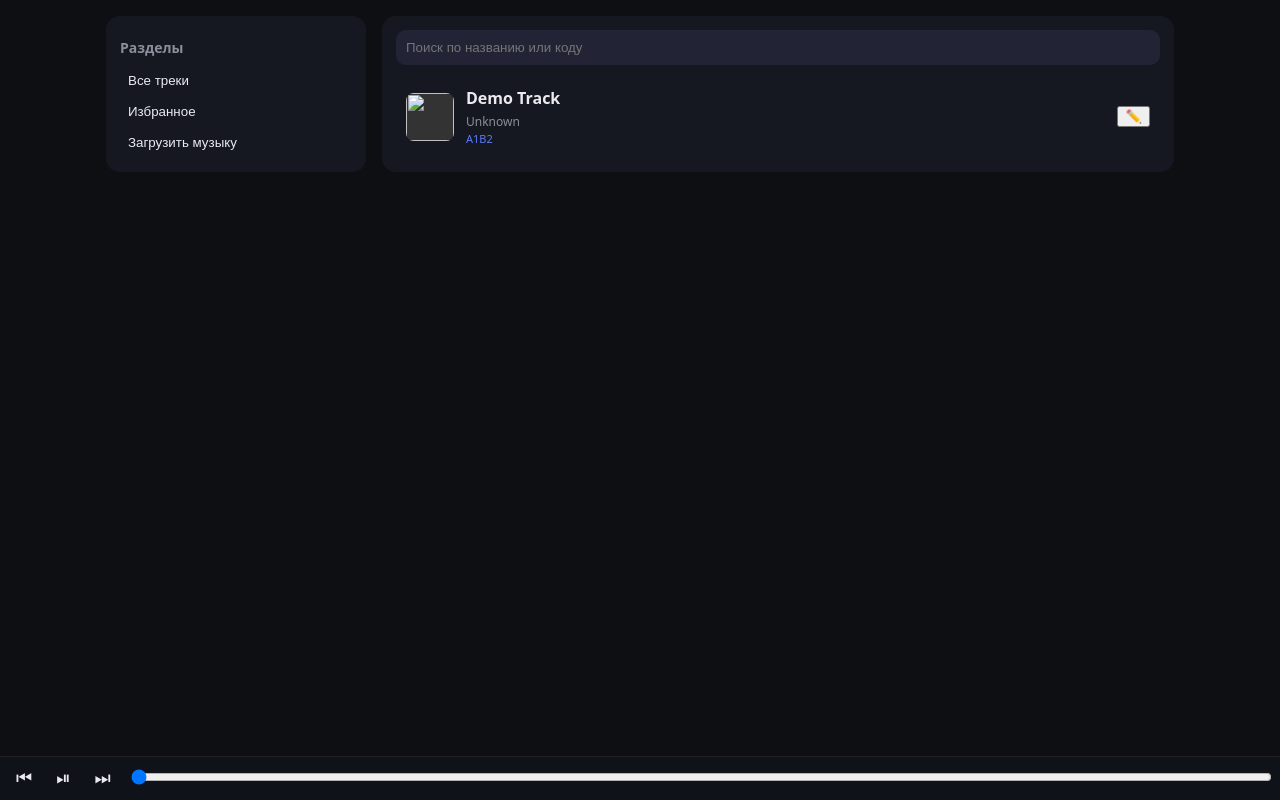
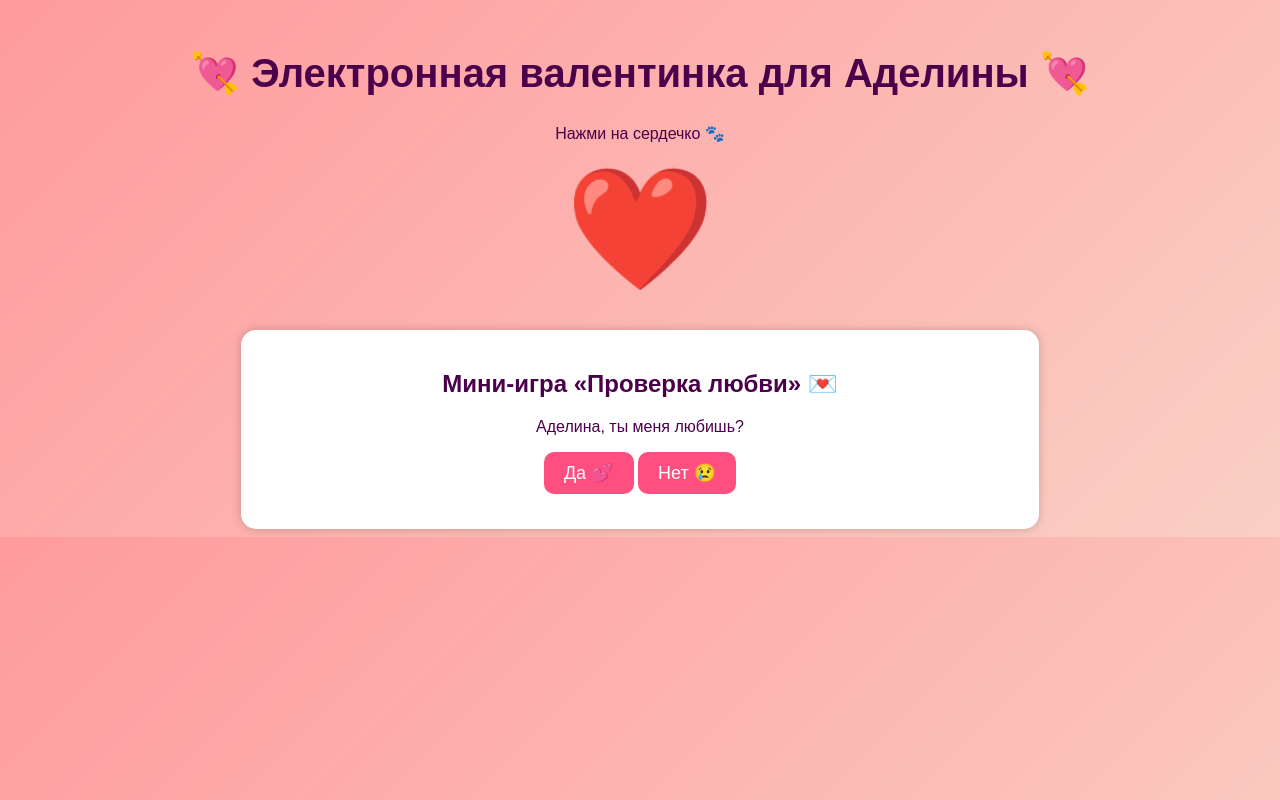
Before and after one commit to marknafilov-tech/fsd, a plain HTML site: page index.html in a window 1280 px wide. Drawn offline with Linux system fonts and the light colour scheme.

Commit message:
Update index.html

```diff
--- a/index.html
+++ b/index.html
@@ -2,322 +2,118 @@
 <html lang="ru">
 <head>
 <meta charset="UTF-8">
-<meta name="viewport" content="width=device-width, initial-scale=1.0">
-<title>Minimal Music Player</title>
+<title>Валентинка для Аделины 💖</title>
 
 <style>
-:root{
-  --bg:#0e0f13;
-  --card:#161821;
-  --text:#eaeaf0;
-  --muted:#8b8f9c;
-  --accent:#5b7cfa;
-  --radius:14px;
+body {
+    background: linear-gradient(135deg, #ff9a9e, #fad0c4);
+    font-family: "Arial", sans-serif;
+    text-align: center;
+    color: #4a004a;
 }
 
-*{box-sizing:border-box}
-body{
-  margin:0;
-  font-family:system-ui,-apple-system,Segoe UI,Roboto;
-  background:var(--bg);
-  color:var(--text);
+.container {
+    margin-top: 50px;
 }
 
-.app{
-  max-width:1100px;
-  margin:auto;
-  padding:16px;
-  display:grid;
-  grid-template-columns:260px 1fr;
-  gap:16px;
+h1 {
+    font-size: 40px;
 }
 
-@media(max-width:900px){
-  .app{grid-template-columns:1fr}
+#heart {
+    font-size: 120px;
+    cursor: pointer;
+    transition: transform 0.3s;
 }
 
-/* SIDEBAR */
-.sidebar{
-  background:var(--card);
-  border-radius:var(--radius);
-  padding:14px;
-}
-.sidebar h2{
-  margin:8px 0;
-  font-size:14px;
-  color:var(--muted);
-}
-.sidebar button{
-  width:100%;
-  background:none;
-  border:none;
-  color:var(--text);
-  text-align:left;
-  padding:8px;
-  border-radius:8px;
-  cursor:pointer;
-}
-.sidebar button:hover{background:#222436}
-
-/* MAIN */
-.main{
-  background:var(--card);
-  border-radius:var(--radius);
-  padding:14px;
+#heart:hover {
+    transform: scale(1.2);
 }
 
-.search{
-  display:flex;
-  gap:8px;
-  margin-bottom:12px;
-}
-.search input{
-  flex:1;
-  padding:10px;
-  border-radius:10px;
-  border:none;
-  background:#222436;
-  color:var(--text);
+#message {
+    display: none;
+    font-size: 22px;
+    margin-top: 20px;
 }
 
-.track{
-  display:flex;
-  align-items:center;
-  gap:12px;
-  padding:10px;
-  border-radius:10px;
-  cursor:pointer;
-}
-.track:hover{background:#222436}
-.track.active{background:#2a2d40}
-
-.cover{
-  width:48px;
-  height:48px;
-  border-radius:8px;
-  background:#333;
-  object-fit:cover;
-}
-.track-info{
-  flex:1;
-}
-.track-info b{display:block}
-.track-info span{
-  font-size:12px;
-  color:var(--muted);
+.game-box {
+    margin-top: 30px;
+    padding: 20px;
+    background: white;
+    width: 60%;
+    margin-left: auto;
+    margin-right: auto;
+    border-radius: 15px;
+    box-shadow: 0 0 10px rgba(0,0,0,0.2);
 }
 
-.code{
-  font-size:11px;
-  color:var(--accent);
+button {
+    background: #ff4f81;
+    color: white;
+    border: none;
+    padding: 10px 20px;
+    font-size: 18px;
+    border-radius: 10px;
+    cursor: pointer;
 }
 
-.controls{
-  position:fixed;
-  bottom:0;
-  left:0;
-  right:0;
-  background:#10121a;
-  border-top:1px solid #222;
-  padding:10px;
-  display:flex;
-  align-items:center;
-  gap:12px;
+button:hover {
+    background: #ff1f61;
 }
 
-.controls button{
-  background:none;
-  border:none;
-  color:var(--text);
-  font-size:18px;
-  cursor:pointer;
+#result {
+    font-size: 20px;
+    margin-top: 15px;
+}
+</style>
+
+<script>
+function openHeart() {
+    document.getElementById("message").style.display = "block";
 }
 
-.progress{
-  flex:1;
+function checkLove(answer) {
+    let result = document.getElementById("result");
+
+    if(answer === "yes") {
+        result.innerHTML = "💖 Я тоже тебя обожаю Аделина! 💖";
+    } else {
+        result.innerHTML = "😿 Невозможно! Ты просто стесняешься — я всё равно тебя люблю!";
+    }
 }
-.progress input{
-  width:100%;
-}
+</script>
 
-.editor{
-  margin-top:16px;
-  padding:12px;
-  border-radius:12px;
-  background:#10121a;
-}
-.editor h3{margin-top:0}
-.editor input{
-  width:100%;
-  margin-bottom:6px;
-  padding:8px;
-  border-radius:8px;
-  border:none;
-  background:#222436;
-  color:var(--text);
-}
-.editor button{
-  margin-top:6px;
-  padding:8px;
-  border:none;
-  border-radius:8px;
-  background:var(--accent);
-  color:white;
-  cursor:pointer;
-}
-.local{
-  font-size:11px;
-  color:#ffb86c;
-}
-</style>
 </head>
 
 <body>
 
-<div class="app">
+<div class="container">
 
-  <div class="sidebar">
-    <h2>Разделы</h2>
-    <button onclick="showAll()">Все треки</button>
-    <button onclick="showFav()">Избранное</button>
-    <button onclick="addLocal()">Загрузить музыку</button>
-  </div>
+<h1>💘 Электронная валентинка для Аделины 💘</h1>
 
-  <div class="main">
-    <div class="search">
-      <input id="search" placeholder="Поиск по названию или коду">
-    </div>
+<p>Нажми на сердечко 🐾</p>
 
-    <div id="list"></div>
+<div id="heart" onclick="openHeart()">❤️</div>
 
-    <div class="editor" id="editor" hidden>
-      <h3>Редактор трека</h3>
-      <input id="eTitle" placeholder="Название">
-      <input id="eArtist" placeholder="Исполнитель">
-      <input id="eCode" placeholder="Код (4 символа)">
-      <input id="eCover" placeholder="URL обложки">
-      <button onclick="saveEdit()">Сохранить</button>
-    </div>
-  </div>
+<div id="message">
+<p>
+Аделина, ты для меня особенная.
+Ты тёплая, милая и невероятная — как самый редкий алмаз в мире.
+Я ценю тебя, думаю о тебе и хочу, чтобы ты всегда улыбалась.
+</p>
+</div>
+
+<div class="game-box">
+<h2>Мини-игра «Проверка любви» 💌</h2>
+<p>Аделина, ты меня любишь?</p>
+
+<button onclick="checkLove('yes')">Да 💕</button>
+<button onclick="checkLove('no')">Нет 😢</button>
+
+<div id="result"></div>
+</div>
 
 </div>
 
-<div class="controls">
-  <button onclick="prev()">⏮</button>
-  <button onclick="toggle()">⏯</button>
-  <button onclick="next()">⏭</button>
-  <div class="progress">
-    <input type="range" min="0" max="100" value="0" id="bar">
-  </div>
-</div>
-
-<audio id="audio"></audio>
-
-<script>
-/* ===== DATA ===== */
-let tracks = JSON.parse(localStorage.getItem("tracks")) || [
-  {
-    id:"A1B2",
-    title:"Demo Track",
-    artist:"Unknown",
-    file:"music/track1.mp3",
-    cover:"",
-    local:false
-  }
-];
-
-let current = null;
-let audio = document.getElementById("audio");
-
-/* ===== RENDER ===== */
-function render(list=tracks){
-  const box=document.getElementById("list");
-  box.innerHTML="";
-  list.forEach((t,i)=>{
-    const d=document.createElement("div");
-    d.className="track"+(current===i?" active":"");
-    d.onclick=()=>play(i);
-    d.innerHTML=`
-      <img class="cover" src="${t.cover||''}">
-      <div class="track-info">
-        <b>${t.title}</b>
-        <span>${t.artist}</span>
-        <div class="code">${t.id} ${t.local?'<span class="local">LOCAL</span>':''}</div>
-      </div>
-      <button onclick="event.stopPropagation();edit(${i})">✏️</button>
-    `;
-    box.appendChild(d);
-  });
-}
-
-render();
-
-/* ===== PLAYER ===== */
-function play(i){
-  current=i;
-  audio.src=tracks[i].file;
-  audio.play();
-  render();
-}
-function toggle(){
-  audio.paused?audio.play():audio.pause();
-}
-function next(){
-  play((current+1)%tracks.length);
-}
-function prev(){
-  play((current-1+tracks.length)%tracks.length);
-}
-
-/* ===== SEARCH ===== */
-search.oninput=()=>{
-  const v=search.value.toLowerCase();
-  render(tracks.filter(t=>t.title.toLowerCase().includes(v)||t.id.toLowerCase().includes(v)));
-};
-
-/* ===== EDITOR ===== */
-let editIndex=null;
-function edit(i){
-  editIndex=i;
-  const t=tracks[i];
-  editor.hidden=false;
-  eTitle.value=t.title;
-  eArtist.value=t.artist;
-  eCode.value=t.id;
-  eCover.value=t.cover;
-}
-function saveEdit(){
-  const t=tracks[editIndex];
-  t.title=eTitle.value;
-  t.artist=eArtist.value;
-  t.id=eCode.value.slice(0,4);
-  t.cover=eCover.value;
-  localStorage.setItem("tracks",JSON.stringify(tracks));
-  editor.hidden=true;
-  render();
-}
-
-/* ===== LOCAL FILE ===== */
-function addLocal(){
-  const input=document.createElement("input");
-  input.type="file";
-  input.accept="audio/*";
-  input.onchange=()=>{
-    const f=input.files[0];
-    tracks.push({
-      id:Math.random().toString(36).substring(2,6).toUpperCase(),
-      title:f.name,
-      artist:"Local",
-      file:URL.createObjectURL(f),
-      cover:"",
-      local:true
-    });
-    localStorage.setItem("tracks",JSON.stringify(tracks));
-    render();
-  };
-  input.click();
-}
-</script>
-
 </body>
 </html>
```
